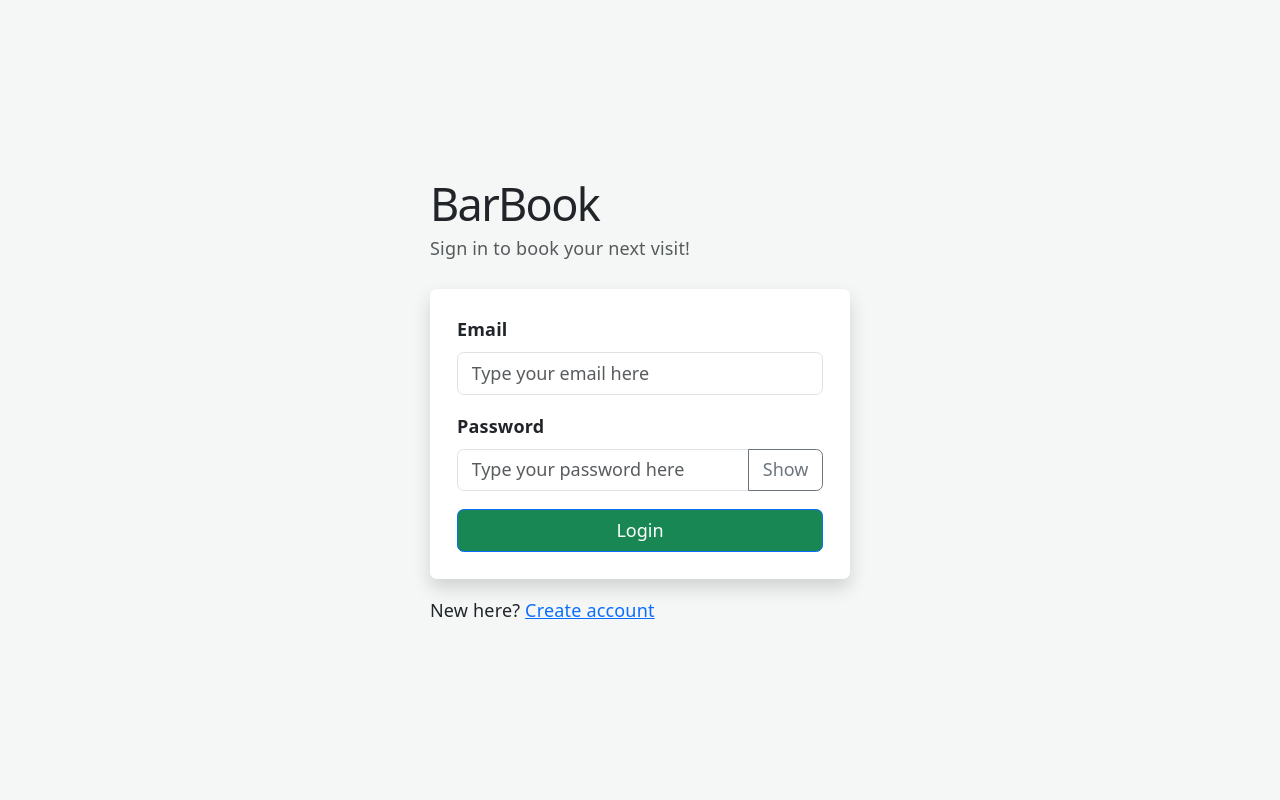
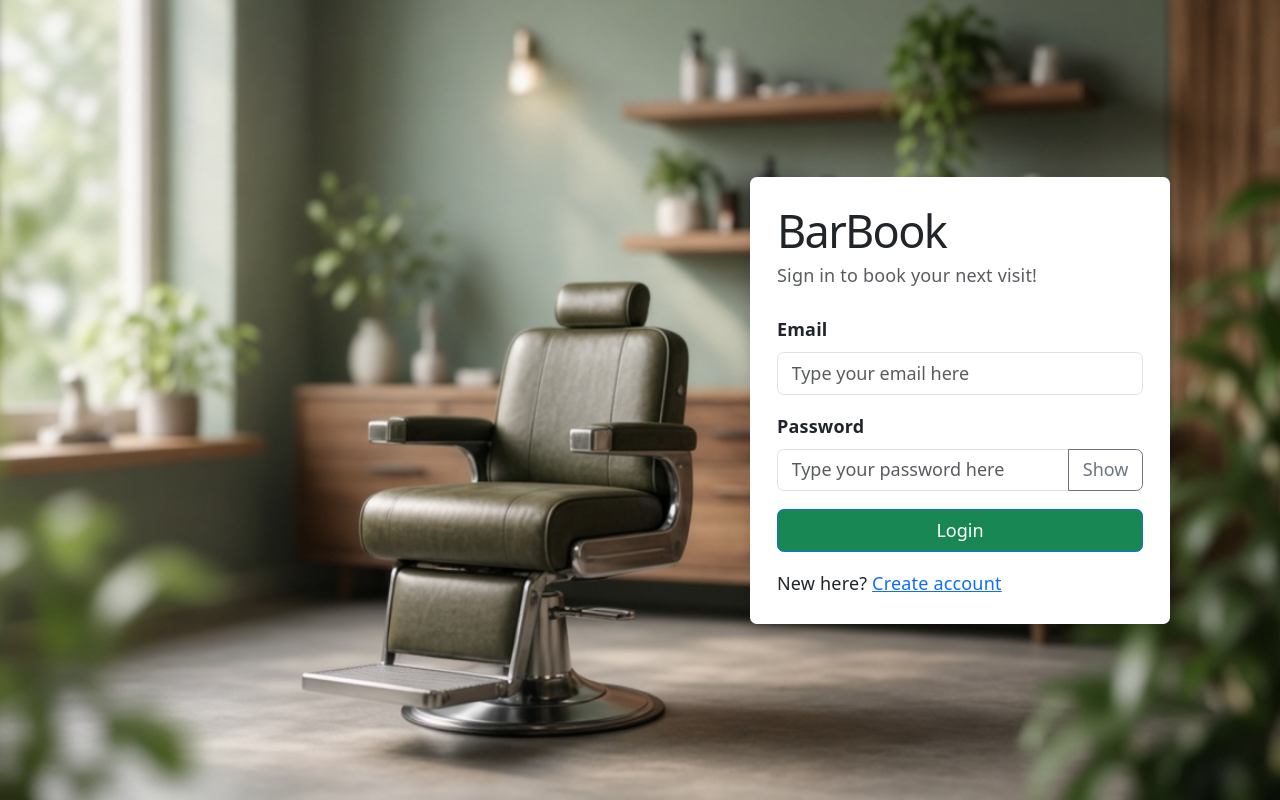
Before and after one commit to FahimFoysalEmon/booking-service, a React (Vite) app in the folder frontend/slot-booking-frontend/: page /login in a window 1280 px wide. Built offline with nearby package versions, Linux system fonts and the light colour scheme; no server answers.

Commit message:
login bg image looks good

```diff
--- a/frontend/slot-booking-frontend/src/pages/LoginPage.jsx
+++ b/frontend/slot-booking-frontend/src/pages/LoginPage.jsx
@@ -39,18 +39,25 @@ export default function LoginPage() {
 
 
   return (
-    <Container fluid className="min-vh-100" style={{background: "#f4f7f5"}}>
+    <Container fluid className="min-vh-100" style={{ backgroundImage: `url(${loginBy})`, backgroundSize: "cover", backgroundPosition: "center" }}>
       <Row className="min-vh-100">
 
+
           {/* LEFT */}
-        <Col md={12} className="d-flex align-items-center justify-content-center p-4">
+          <Col md={6}>
+          </Col>
+
+          {/* RIGHT */}
+          <Col md={6} className="d-flex align-items-center p-4 justify-content-center">
             <div style={{ width: "100%", maxWidth: "420px" }}>
-            <h1 className="mb-1">BarBook</h1>
-            <p className="text-muted mb-4">Sign in to book your next visit!</p>
+
 
               {error && <Alert variant="danger">{error}</Alert>}
 
               <Card className="border-0 shadow p-4">
+                <h1 className="mb-1">BarBook</h1>
+                <p className="text-muted mb-4">Sign in to book your next visit!</p>
+
                 <Form onSubmit={handleSubmit}>
                   <Form.Group className="mb-3">
                     <Form.Label className="fw-bold">Email</Form.Label>
@@ -86,11 +93,13 @@ export default function LoginPage() {
                   </Button>
 
                 </Form>
+                <p className="mt-3 mb-0">New here? <Link to="/register">Create account</Link></p>
+
               </Card>
-            <p className="mt-3 mb-0">New here? <Link to="/register">Create account</Link></p>
 
             </div>
           </Col>
+
       </Row>
     </Container>
   )
--- a/frontend/slot-booking-frontend/src/pages/RegisterPage.jsx
+++ b/frontend/slot-booking-frontend/src/pages/RegisterPage.jsx
@@ -3,7 +3,7 @@ import { useNavigate } from "react-router-dom"; //to navigate to the home page
 import api from "../lib/api";
 import { saveToken } from "../lib/token"; //to save the token to the local storage
 import { Container, Row, Col, Card, Button, Form, Alert, Spinner, InputGroup, FormControl, FormLabel, Toast } from "react-bootstrap";
-
+import loginBy from "../assets/barbook-login-bg.png";
 
 export default function RegisterPage() {
 
@@ -52,7 +52,7 @@ export default function RegisterPage() {
         {/* FIRST COLUMN */}
         <Col md={6} className="d-flex align-items-center justify-content-center p-4">
 
-<div style={{width : "100%", maxWidth : "420px"}}>
+          <div style={{ width: "100%", maxWidth: "420px" }}>
 
             <h1 >Register</h1>
 
```
Lines whose indentation alone changed are shown as unchanged.
